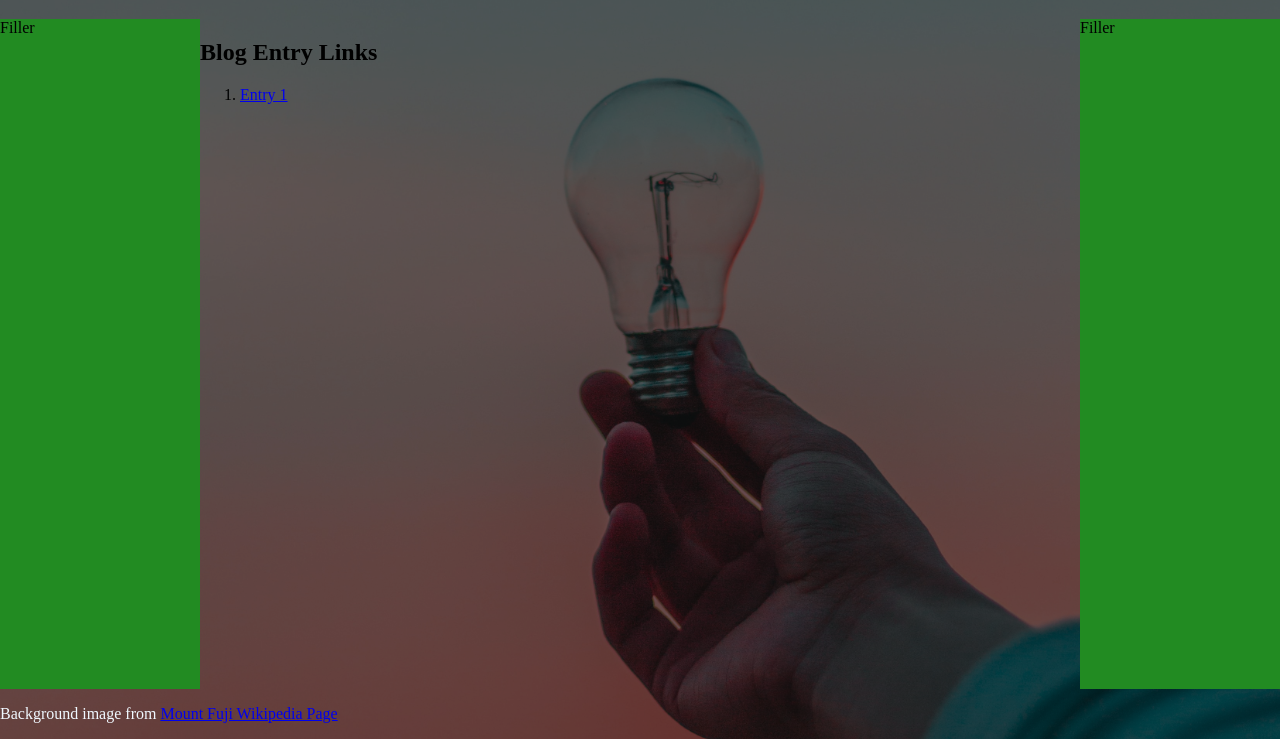
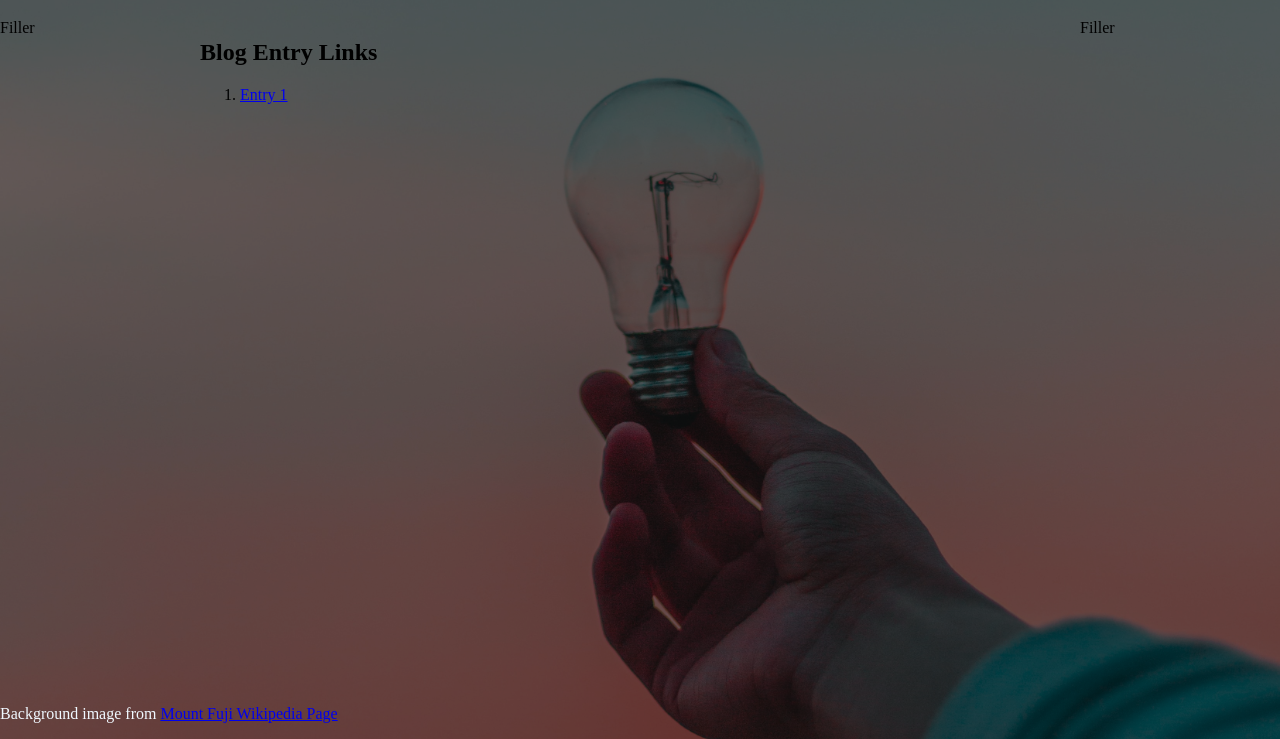
Before and after one commit to LiemKN/web_dev_blog, a plain HTML site: page index.html in a window 1280 px wide. Shown: the part 61-800 px from the top of the page. Drawn offline with Linux system fonts and the light colour scheme.

Commit message:
aside color bkgd removed

```diff
--- a/index.css
+++ b/index.css
@@ -24,7 +24,6 @@ body {
 }
 
 #lefter, #righter {
-  background-color: forestgreen;
   flex-basis: 200px;
 }
 
```
